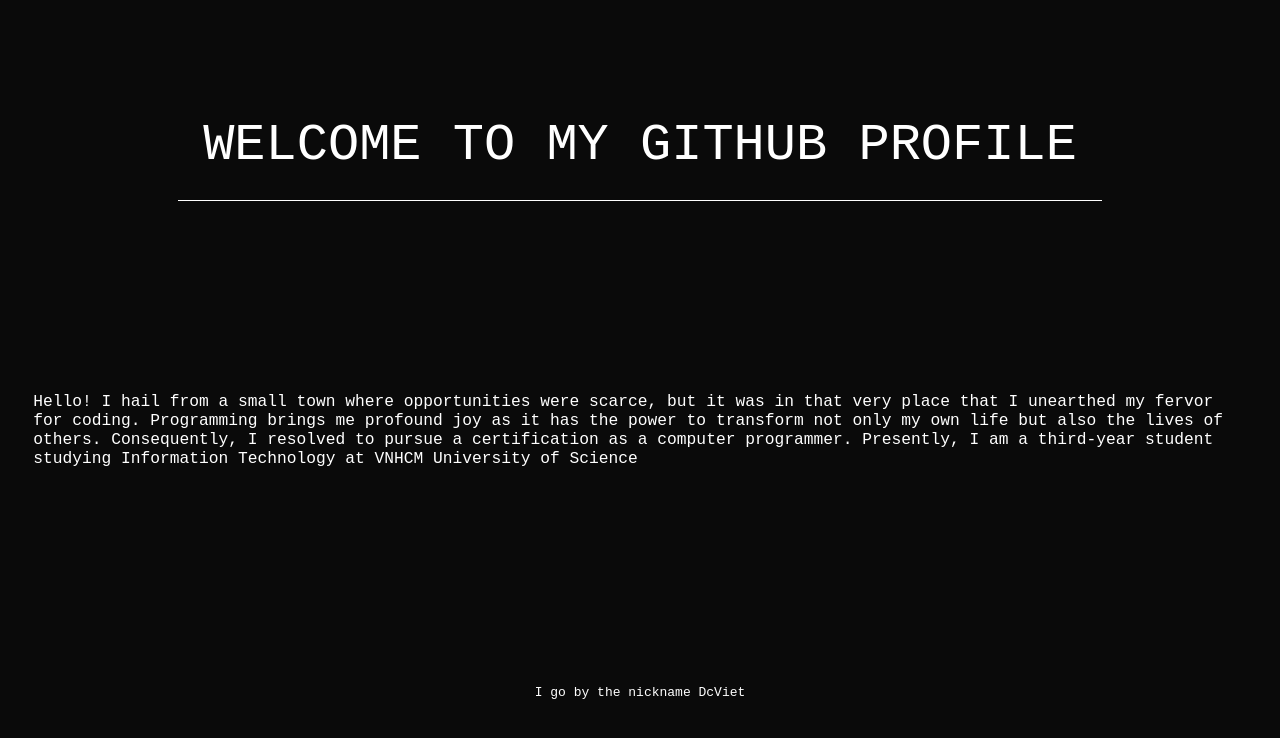
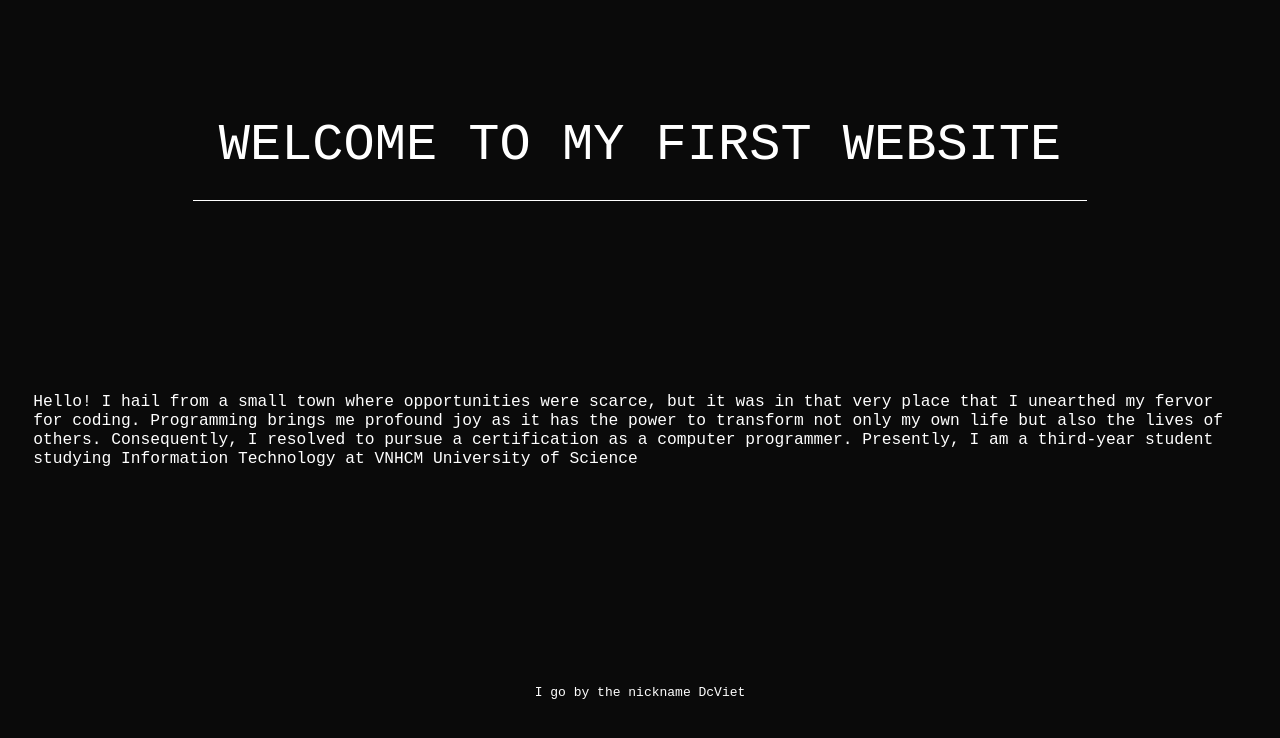
Before and after one commit to DcViet/Aboutme, a plain HTML site: page index.html in a window 1280 px wide. Drawn offline with Linux system fonts and the light colour scheme.

Commit message:
Update index.html

```diff
--- a/index.html
+++ b/index.html
@@ -5,7 +5,7 @@
         <script type="text/javascipt" src="effect.js"></script>
     </head>
     <body>
-        <div class="content" id="title">Welcome to my github profile</div>
+        <div class="content" id="title">Welcome to my first website </div>
             <div class="content" id="text">
                 Hello! I hail from a small town where opportunities were scarce, but it was in that very place that I unearthed my fervor for coding. Programming brings me profound joy as it has the power to transform not only my own life but also the lives of others. Consequently, I resolved to pursue a certification as a computer programmer. Presently, I am a third-year student studying Information Technology at VNHCM University of Science
             </div>
```
